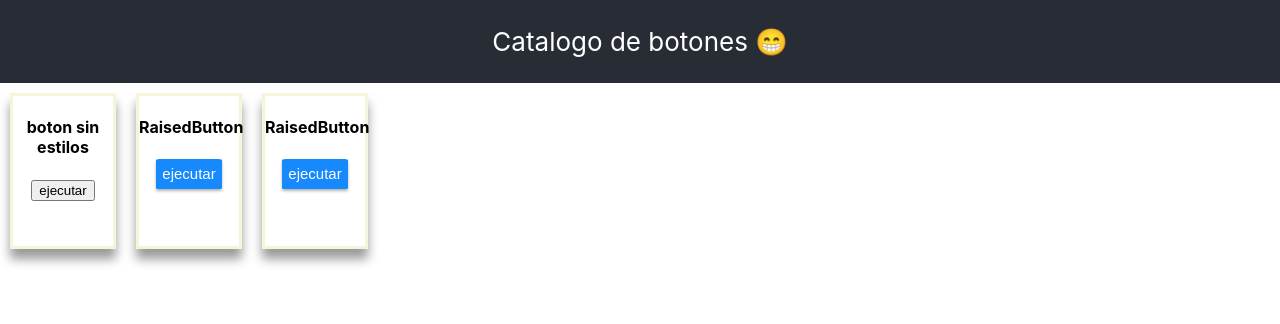
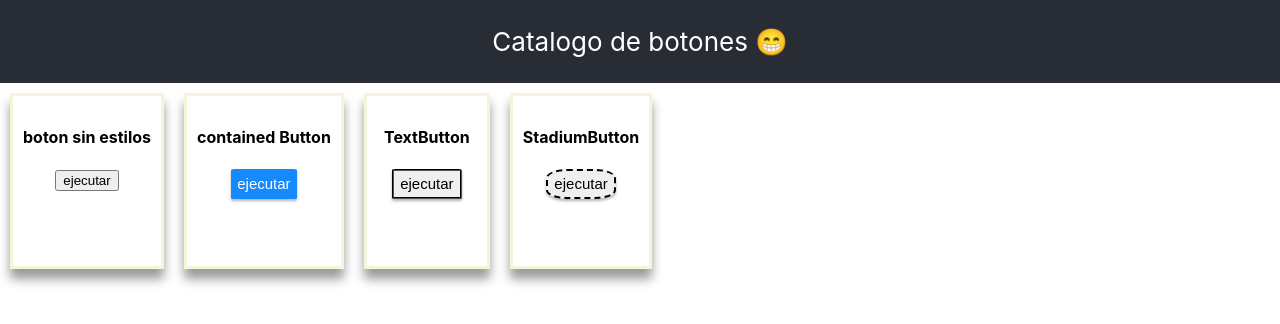
Before and after one commit to DanielCeron-dc/Catalogo-de-botones, a React (Create React App) app: page / in a window 1280 px wide. Shown: the top 324 px of the page. Built offline with nearby package versions, Linux system fonts and the light colour scheme.

Commit message:
new botton and modal when click added

```diff
--- a/src/App.tsx
+++ b/src/App.tsx
@@ -1,29 +1,23 @@
-import React, { CSSProperties } from "react";
+import React, { CSSProperties, useState } from "react";
 import Header from "./components/Header/CustomHeader";
-import Card from "./components/Card";
-import Button from "./components/Button";
-import buttonStyles from "./tools/buttonStyles";
-import hoverStyles from "./tools/hoverStyles";
+import Buttons from "./components/Buttons";
+import Modal from "./components/UI/Modal";
+import BackDrop from "./components/UI/BackDrop";
+
 
 function App() {
+
+  const [backDrop, setBackDrop] =useState<boolean>(false);
+
+
+
   return (
     <div>
-      <Header></Header>
-      <div style={{ display: "flex" }}>
-        <Card texto={"boton sin estilos"}>
-          <Button>ejecutar</Button>
-        </Card>
-        <Card texto={"RaisedButton"}>
-          <Button style={buttonStyles[0]} onHover={hoverStyles[0]}>
-            ejecutar
-          </Button>
-        </Card>
-        <Card texto={"RaisedButton"}>
-          <Button style={buttonStyles[0]} onHover={hoverStyles[0]}>
-            ejecutar
-          </Button>
-        </Card>
-      </div>
+      <BackDrop show = {backDrop} onCLick = {() => setBackDrop(false)}>
+        <Modal show = {backDrop}> <h1>Hola mundo</h1></Modal>
+      </BackDrop>
+      <Header/>
+      <Buttons toggleBackDrop = {() => setBackDrop(true)} />
     </div>
   );
 }
--- a/src/components/Button.tsx
+++ b/src/components/Button.tsx
@@ -10,7 +10,7 @@ interface IProps {
 const Button: React.FC<IProps> = (props) => {
   const [hover, setHover] = useState(false);
 
-  let hoverCombinedWithStyle:CSSProperties = {...props.style, ...props.onHover, cursor: "pointer"};
+  let hoverCombinedWithStyle:CSSProperties = {cursor: "pointer", ...props.style, ...props.onHover };
 
   return (
     <button
--- /dev/null
+++ b/src/components/Buttons.tsx
@@ -0,0 +1,39 @@
+import React from "react";
+import Card from "./Card";
+import Button from "./Button";
+import buttonStyles from "../tools/buttonStyles";
+import hoverStyles from "../tools/hoverStyles";
+
+
+
+
+const Buttons: React.FC<{toggleBackDrop: () => void}> = (props) => {
+
+  return (
+    <div style={{ display: "flex" }}>
+      <Card texto={"boton sin estilos"}>
+        <Button onClick = {props.toggleBackDrop}>ejecutar</Button>
+      </Card>
+      <Card texto={"contained Button"}>
+        <Button style={buttonStyles[0]} onHover={hoverStyles[0]}>
+          ejecutar
+        </Button>
+      </Card>
+      <Card texto={"TextButton"}>
+        <Button style={buttonStyles[1]} onHover={hoverStyles[1]} onClick = {props.toggleBackDrop}>
+          ejecutar
+        </Button>
+      </Card>
+      <Card texto={"StadiumButton"}>
+        <Button style={buttonStyles[2]} onHover={hoverStyles[2]} onClick = {props.toggleBackDrop}>
+          ejecutar
+        </Button>
+      </Card>
+    </div>
+  );
+};
+
+
+
+
+export default Buttons;
--- a/src/components/Card.tsx
+++ b/src/components/Card.tsx
@@ -9,11 +9,13 @@ const style: CSSProperties = {
     margin: "10px",
     boxShadow: "0 10px 10px 0 rgba(0,0,0,0.4)",
     height: "150px",
-    width: "100px",
+    minWidth: "100px",
+    maxWidth: "150px",
     display: "block",
     borderStyle: "solid",
     borderColor: "beige",
-    textAlign: "center"
+    textAlign: "center",
+    padding: "10px"
 }
 
 const Card:React.FC<Props> = (props) => {
--- /dev/null
+++ b/src/components/UI/BackDrop.tsx
@@ -0,0 +1,26 @@
+import React, { CSSProperties, ReactNode } from "react";
+import useDelayUnmount from "../../hooks/useDelayUnmount";
+
+const style: CSSProperties = {
+  width: "100%",
+  height: "100%",
+  position: "fixed",
+  zIndex: 100,
+  left: 0,
+  top: 0,
+  backgroundColor: "rgba(0,0,0,0.5)",
+};
+
+const BackDrop: React.FC<{show: boolean;onCLick: () => void; children?: ReactNode | String}> = (props) =>{
+
+  const shouldRender = useDelayUnmount(props.show, 1);
+
+  return shouldRender ? (
+    <div onClick={() => props.onCLick()} style={style}>{props.children}</div>
+  ) : (
+    <React.Fragment></React.Fragment>
+  );
+
+}
+
+export default BackDrop;
--- /dev/null
+++ b/src/components/UI/Modal.css
@@ -0,0 +1,21 @@
+@keyframes fadeIn {
+    0% {
+       transform: translate( 0 , 600px);
+       opacity: 0;
+      }
+      100% {
+        transform: translate( 0 , 0);
+        opacity: 1;
+      }
+}
+
+@keyframes fadeOut {
+  0% {
+    transform: translate( 0 , 0);
+    opacity: 1;
+    }
+    100% {
+      transform: translate( 0 , 600px);
+      opacity: 0;
+    }
+}
--- /dev/null
+++ b/src/components/UI/Modal.tsx
@@ -0,0 +1,32 @@
+import React, { CSSProperties,  useEffect, useState } from "react";
+import "./Modal.css";
+
+
+
+const Modal:React.FC<{show: boolean}> = (props) => {
+
+
+    const [style, setStyle] = useState<CSSProperties>({
+        opacity: 1,
+        position: "fixed",
+        zIndex: 500,
+        backgroundColor: "white",
+        width: "70%",
+        border: "1px solid #ccc",
+        boxShadow: "1px 1px 1px black",
+        padding: "16px",
+        left: "15%",
+        top: "15%",
+        boxSizing: "border-box",
+
+    })
+
+
+
+
+    return <div style = {  {...style, animation: `${props.show ? "fadeIn" : "fadeOut"} 1s` , }}>
+        {props.children}
+    </div>
+}
+
+export default Modal;
--- /dev/null
+++ b/src/hooks/useDelayUnmount.tsx
@@ -0,0 +1,22 @@
+import  {useEffect, useState} from "react";
+
+function useDelayUnmount(isMounted: boolean, delayTime: number) {
+    const [ shouldRender, setShouldRender ] = useState(false);
+    delayTime = delayTime * 1000;
+    useEffect(() => {
+        let timeoutId: number;
+        if (isMounted && !shouldRender) {
+            setShouldRender(true);
+        }
+        else if(!isMounted && shouldRender) {
+            timeoutId = window.setTimeout(
+                () => setShouldRender(false),
+                delayTime
+            );
+        }
+        return () => clearTimeout(timeoutId);
+    }, [isMounted, delayTime, shouldRender]);
+    return shouldRender;
+}
+
+export default useDelayUnmount;
--- a/src/tools/buttonStyles.tsx
+++ b/src/tools/buttonStyles.tsx
@@ -1,18 +1,37 @@
  import {CSSProperties} from "react";
 
  const buttonStyles: CSSProperties[] = [
-    {
+    { //contained Button
       backgroundColor: "rgb(22,138,253)",
       borderStyle: "none",
       height: "30px",
       color: "white",
       fontSize: "15px",
       borderRadius: "5%",
-      boxShadow: "0 2px 3px 0 rgba(0,0,0,0.3)"
+      boxShadow: "0 2px 3px 0 rgba(0,0,0,0.3)",
+      transform: "translateY(100)",
+      transition: "all 1s ease-out",
     },
-    {
-      color: "silver",
+    { // TextButton
 
+      borderStyle: "groove",
+      borderColor: "black",
+      height: "30px",
+      color: "black",
+      fontSize: "15px",
+      borderRadius: "5%",
+      boxShadow: "0 2px 3px 0 rgba(0,0,0,0.3)",
+      transition: "1s",
+    },
+    {  //StaiumButton
+      borderStyle: "dashed",
+      borderColor: "black",
+      height: "30px",
+      color: "black",
+      fontSize: "15px",
+      borderRadius: "30%",
+      boxShadow: "0 2px 3px 0 rgba(0,0,0,0.3)",
+      transition: "1s",
     },
   ];
 
--- a/src/tools/hoverStyles.tsx
+++ b/src/tools/hoverStyles.tsx
@@ -6,6 +6,14 @@ const hoverStyles: CSSProperties[] = [
       backgroundColor: "rgb(40,147,253)",
       boxShadow: "0 5px 10px 0 rgba(0,0,0,0.4)"
     },
+    {
+      backgroundColor: "rgb(161, 166, 173)",
+      boxShadow: "0 1px 5px 0 rgba(0,0,0,0.4)"
+    },
+    {
+      backgroundColor: "rgb(161, 166, 173)",
+      boxShadow: "0 1px 5px 0 rgba(0,0,0,0.4)"
+    },
   ];
 
   export default hoverStyles;
```
Also changed, not shown: 1 other file (tests, documents, lock files or other folders).
